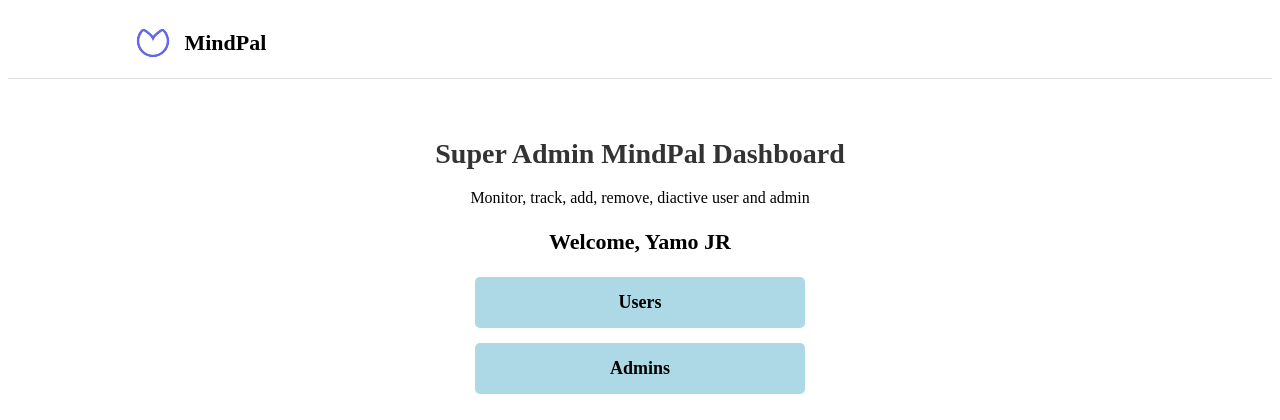
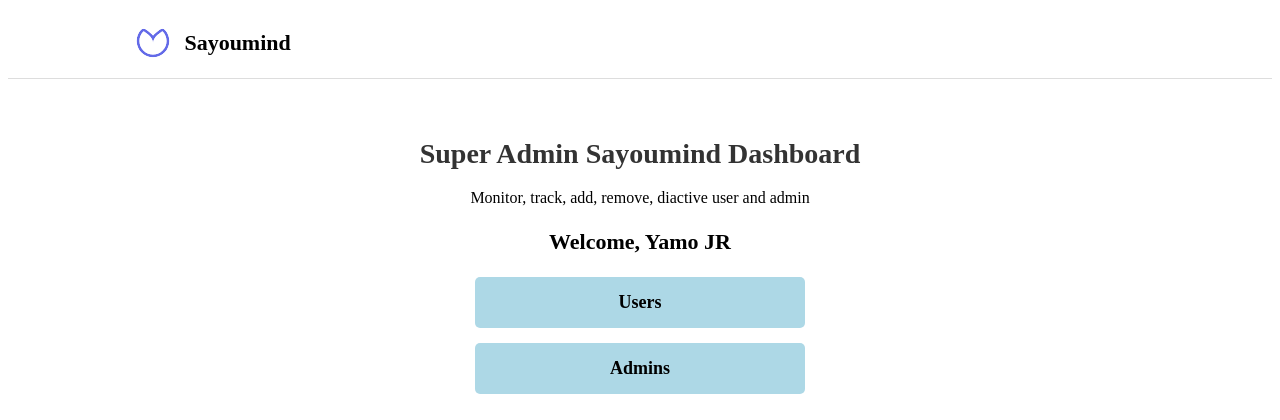
Before and after one commit to Coach-Bamie/Sayoumind, a PHP site: page /fud-Mindpal/super_admin/super_admin.php in a window 1280 px wide. Shown: the top 420 px of the page. Run offline with PHP 8.4, Linux system fonts and the light colour scheme; a user stored in the database is signed in.

Commit message:
Update super_admin.php

```diff
--- a/super_admin/super_admin.php
+++ b/super_admin/super_admin.php
@@ -13,7 +13,7 @@ if (!isset($_SESSION['username'])) {
 <head>
     <meta charset="UTF-8">
     <meta name="viewport" content="width=device-width, initial-scale=1.0">
-    <title>MindPal Dashboard</title>
+    <title>Sayoumind Dashboard</title>
     <style>
         /* Base Styles (for Desktop) */
 
@@ -99,12 +99,12 @@ if (!isset($_SESSION['username'])) {
    <header>
         <div class="logo">
             <img src="../assets/images/mindpal_logo.png" alt="MindPal Logo">
-            <span>MindPal</span>
+            <span>Sayoumind</span>
         </div>
     </header>
     <!-- Dashboard Content -->
     <main class="dashboard">
-        <h1>Super Admin MindPal Dashboard</h1>
+        <h1>Super Admin Sayoumind Dashboard</h1>
         <p>Monitor, track, add, remove, diactive user and admin</p>
         <p class="welcome">Welcome, <?php echo $_SESSION['username'] ?? 'Guest'; ?></p>
         <div class="quick-actions">
```
